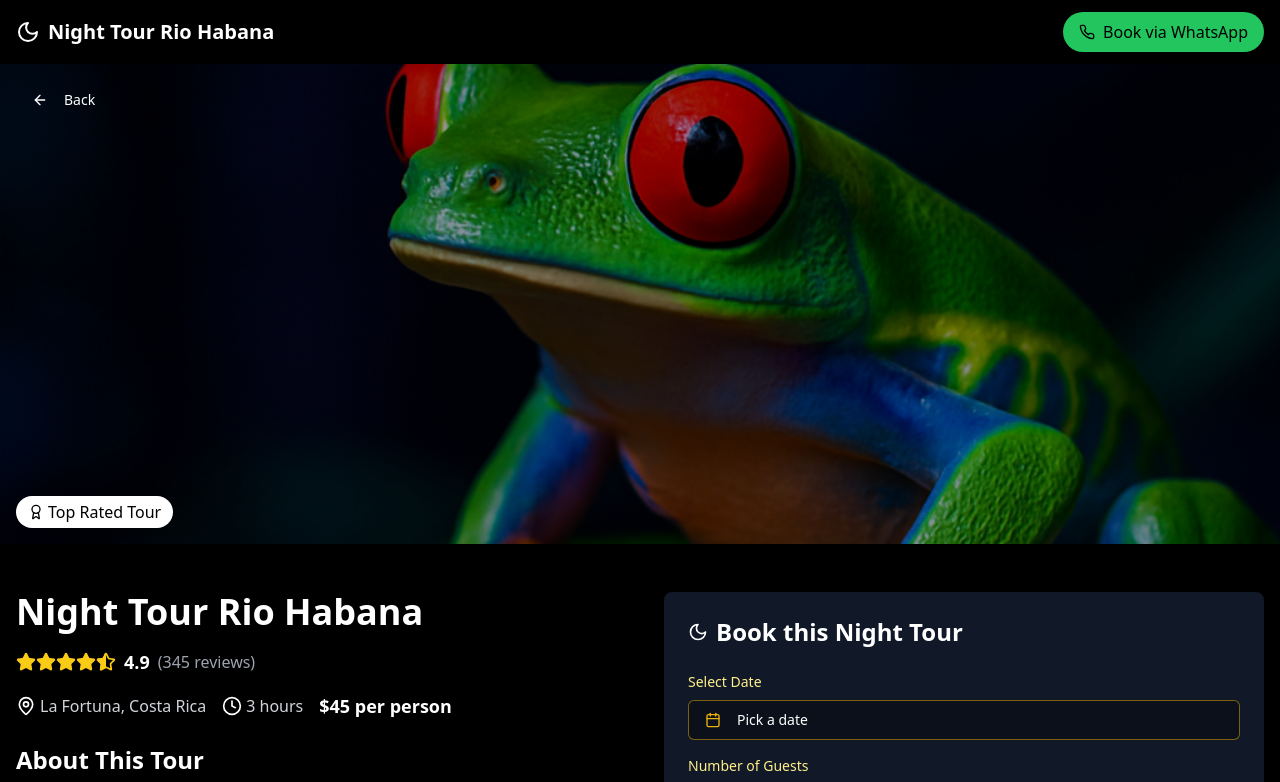
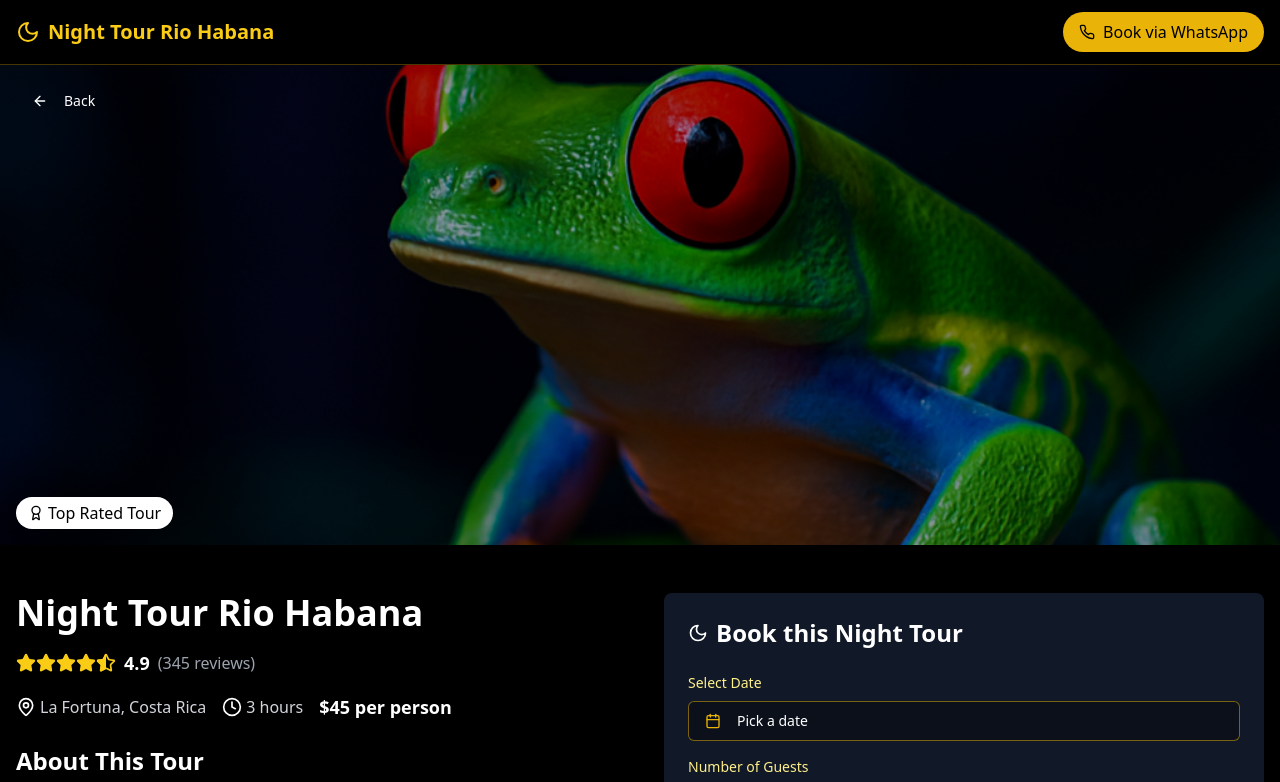
Before and after one commit to DevGruGold/nighttours, a React (Vite) app: page /tour/1 in a window 1280 px wide. Shown: the top 782 px of the page. Built offline with nearby package versions, Linux system fonts and the light colour scheme.

Commit message:
Refactor: Update header styling
Update the header component to match the new styling guidelines.

```diff
--- a/src/components/Header.tsx
+++ b/src/components/Header.tsx
@@ -11,11 +11,11 @@ const Header = () => {
   };
 
   return (
-    <header className="sticky top-0 z-50 w-full backdrop-blur-md bg-black/80 text-white">
+    <header className="sticky top-0 z-50 w-full backdrop-blur-md bg-black/80 border-b border-yellow-500/30 text-white">
       <div className="container flex h-16 items-center justify-between px-4">
         <button
           onClick={() => navigate('/')}
-          className="flex items-center space-x-2 text-white hover:text-green-400 transition-colors"
+          className="flex items-center space-x-2 text-yellow-400 hover:text-yellow-300 transition-colors"
         >
           <Moon className="h-6 w-6" />
           <span className="font-bold text-lg md:text-xl">Night Tour Rio Habana</span>
@@ -24,10 +24,10 @@ const Header = () => {
         <nav className="flex items-center space-x-4">
           <button
             onClick={handleWhatsApp}
-            className="bg-green-500 hover:bg-green-600 text-black px-4 py-2 rounded-full flex items-center transition-colors"
+            className="bg-yellow-500 hover:bg-yellow-600 text-black px-4 py-2 rounded-full flex items-center transition-colors"
           >
             <Phone className="h-4 w-4 mr-2" />
-            <span>Book via WhatsApp</span>
+            <span className="font-medium">Book via WhatsApp</span>
           </button>
         </nav>
       </div>
```
